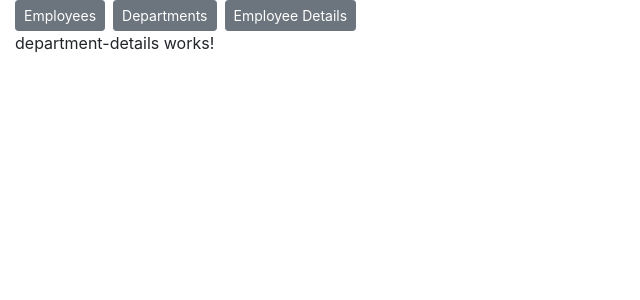
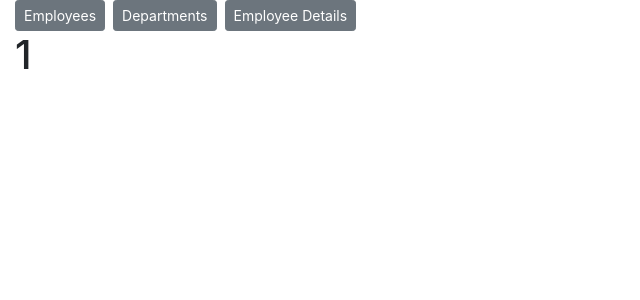
Before and after one commit to Misbah-Mushtaq/angular-prep, an Angular app: page /departmentDetails/1 in a window 1280 px wide. Shown: the top 300 px of the page, without its empty margins (0-640 px from the left). Built offline with nearby package versions, Linux system fonts and the light colour scheme.

Commit message:
Router snapshot ParamMap

```diff
--- a/src/app/department-details/department-details.component.html
+++ b/src/app/department-details/department-details.component.html
@@ -1 +1,3 @@
-<p>department-details works!</p>
+<div>
+    <h1>{{departmentId}}</h1>
+</div>
--- a/src/app/department-details/department-details.component.ts
+++ b/src/app/department-details/department-details.component.ts
@@ -1,15 +1,17 @@
 import { Component, OnInit } from '@angular/core';
-
+import { ActivatedRoute } from '@angular/router';
 @Component({
   selector: 'app-department-details',
   templateUrl: './department-details.component.html',
   styleUrls: ['./department-details.component.sass']
 })
 export class DepartmentDetailsComponent implements OnInit {
-
-  constructor() { }
+  public departmentId:any;
+  constructor(private route: ActivatedRoute) { }
 
   ngOnInit(): void {
+    let id = parseInt(this.route.snapshot.paramMap.get('id')!)
+    this.departmentId = id;
   }
 
 }
```
